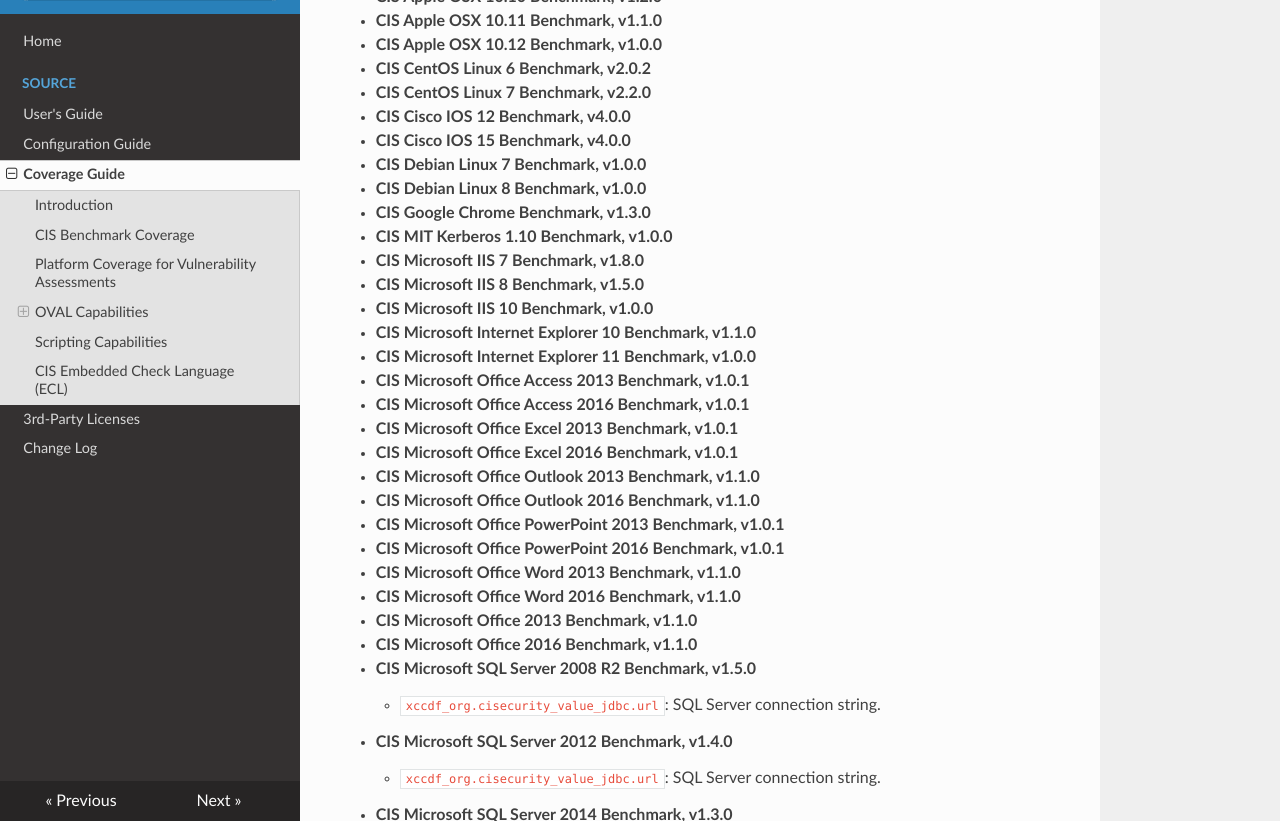
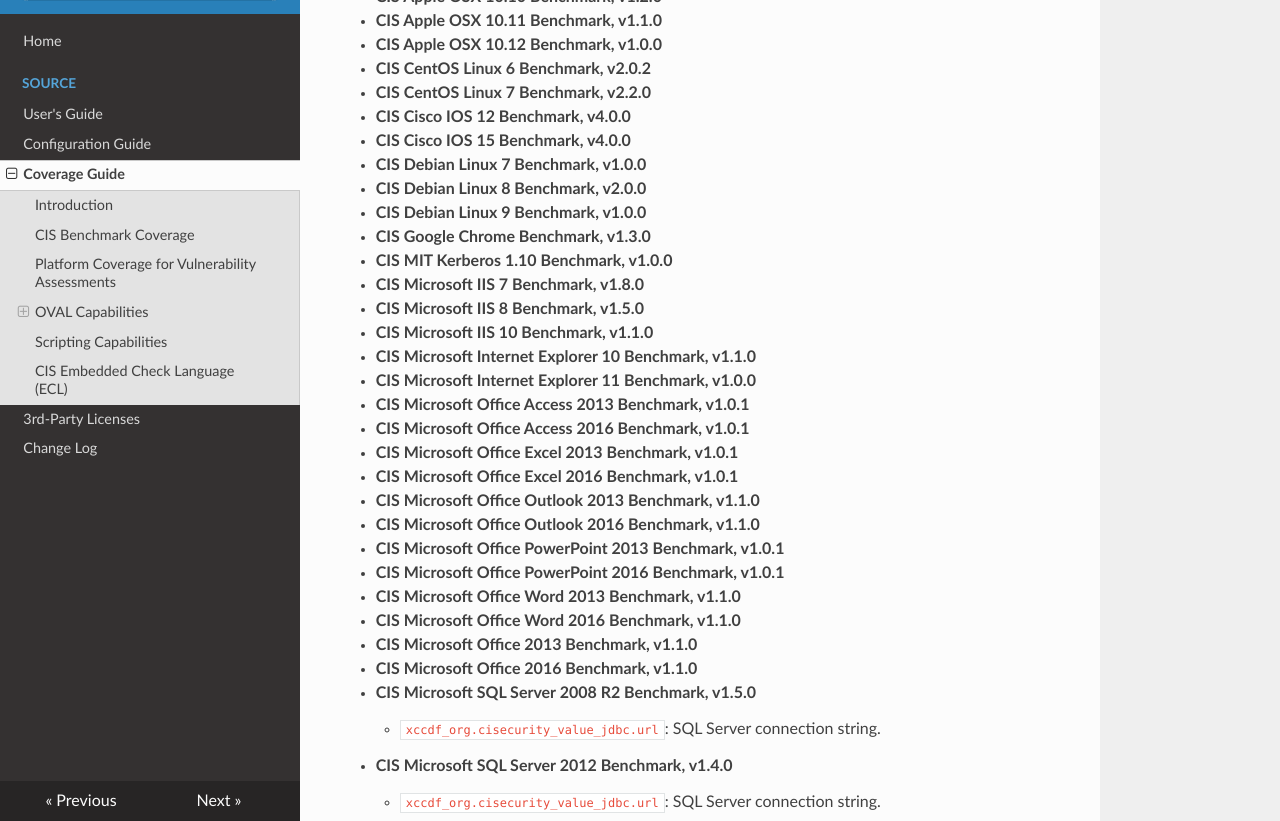
Before and after one commit to CISecurity/CCPA-Docs, an MkDocs documentation site: the page built from docs/Coverage Guide.md, in a window 1280 px wide and 900 px high, scrolled down 845 px, cut to the strip 79-900 px from the top of the window. Built offline with MkDocs 1.6.1, drawn with Linux system fonts in a browser that asks for light colours; nearby versions of some CDN libraries; some of the changed text lies outside the part shown.

```diff
--- a/docs/Coverage Guide.md
+++ b/docs/Coverage Guide.md
@@ -23,12 +23,13 @@ Note that any benchmark listed below which displays a bulleted list of "`id`:des
 - **CIS Cisco IOS 12 Benchmark, v4.0.0**
 - **CIS Cisco IOS 15 Benchmark, v4.0.0**
 - **CIS Debian Linux 7 Benchmark, v1.0.0**
-- **CIS Debian Linux 8 Benchmark, v1.0.0**
+- **CIS Debian Linux 8 Benchmark, v2.0.0**
+- **CIS Debian Linux 9 Benchmark, v1.0.0**
 - **CIS Google Chrome Benchmark, v1.3.0**
 - **CIS MIT Kerberos 1.10 Benchmark, v1.0.0**
 - **CIS Microsoft IIS 7 Benchmark, v1.8.0**
 - **CIS Microsoft IIS 8 Benchmark, v1.5.0**
-- **CIS Microsoft IIS 10 Benchmark, v1.0.0**
+- **CIS Microsoft IIS 10 Benchmark, v1.1.0**
 - **CIS Microsoft Internet Explorer 10 Benchmark, v1.1.0**
 - **CIS Microsoft Internet Explorer 11 Benchmark, v1.0.0**
 - **CIS Microsoft Office Access 2013 Benchmark, v1.0.1**
@@ -86,7 +87,7 @@ Note that any benchmark listed below which displays a bulleted list of "`id`:des
 	- `xccdf_org.cisecurity_value_listener.ora`: Path to the listener.ora file
 - **CIS Oracle Linux 6 Benchmark, v1.0.0**
 - **CIS Oracle Linux 7 Benchmark, v2.0.0**
-- **CIS PostgreSQL 9.5 Benchmark, v1.0.0**
+- **CIS PostgreSQL 9.5 Benchmark, v1.1.0**
 	- `xccdf_org.cisecurity_value_jdbc.url`: PostgreSQL Database connection string.
 - **CIS Red Hat Enterprise Linux 5 Benchmark, v2.2.0**
 - **CIS Red Hat Enterprise Linux 6 Benchmark, v2.0.2**
```
Also changed, not shown: docs/CHANGELOG.md (+21 -0 lines), docs/Configuration Guide.md (+1 -1 lines), docs/User's Guide.md (+2 -2 lines).
